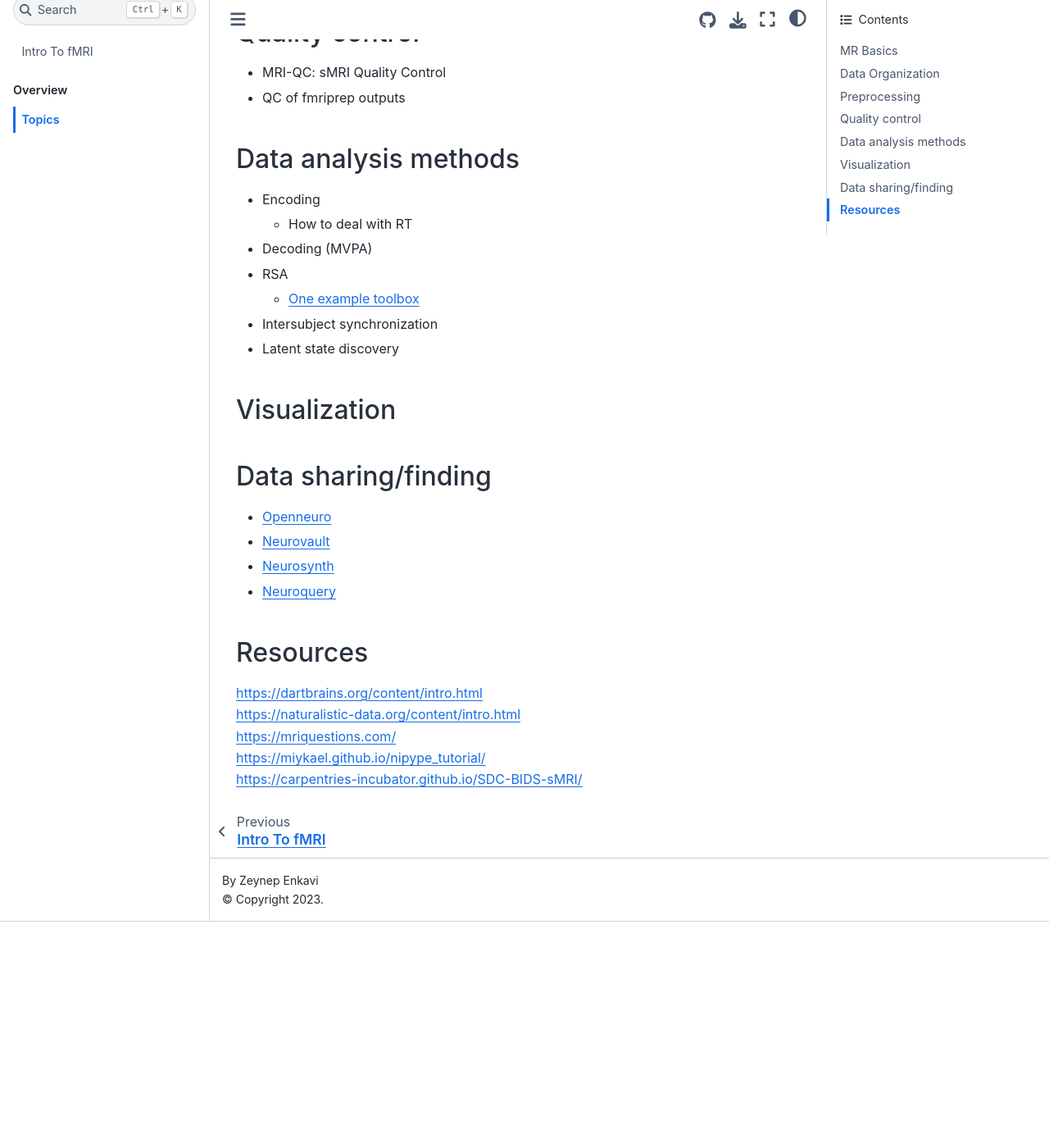
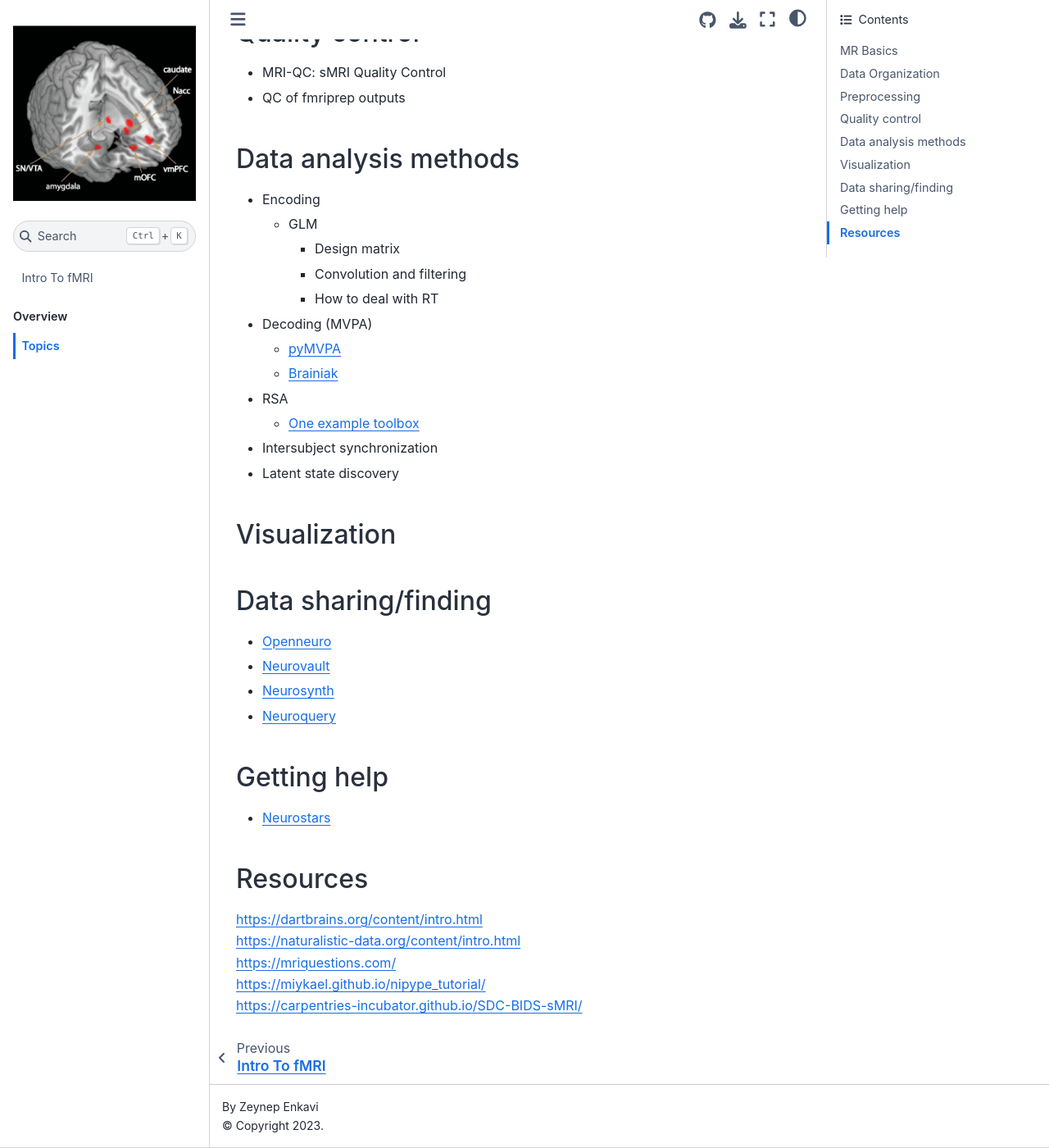
Before and after one commit to zenkavi/IntroTofMRI, a Jupyter Book: the page built from content/Topics.md, in a window 1280 px wide and 1400 px high, scrolled down 1029 px. Shown: the whole window at 82% size. Built offline with Jupyter Book 1.0.4 settings and Sphinx 7.4.7 and the Sphinx Book theme 1.1.4, drawn with Linux system fonts in a browser that asks for light colours; before the commit the page ends 2153 px from its top, so only the background shows below that.

Commit message:
expanding topic list

```diff
--- a/_toc.yml
+++ b/_toc.yml
@@ -8,6 +8,10 @@
   chapters:
   - file: content/Topics
 # - caption: MR Basics
+  # chapters:
+    # - file: content/MRSignal
+    # - file: content/ImageCreation
+    # - file: content/ImageCleanup
 # - caption: Data Organization
 # - caption: Preprocessing
 # - caption: Quality Control
--- a/content/Topics.md
+++ b/content/Topics.md
@@ -37,8 +37,13 @@
 ## Data analysis methods
 
 - Encoding
+  - GLM
+    - Design matrix
+    - Convolution and filtering
 	- How to deal with RT
 - Decoding (MVPA)
+  - [pyMVPA](http://www.pymvpa.org/)
+  - [Brainiak](https://brainiak.org/)
 - RSA
 	- [One example toolbox](https://journals.plos.org/ploscompbiol/article?id=10.1371/journal.pcbi.1003553)
 - Intersubject synchronization
@@ -53,6 +58,10 @@
 - [Neurosynth](https://neurosynth.org/)
 - [Neuroquery](https://neuroquery.org/)
 
+## Getting help
+
+- [Neurostars](https://neurostars.org/)
+
 ## Resources
 
 https://dartbrains.org/content/intro.html
```
Also changed, not shown: content/intro.md (+1 -1 lines).
